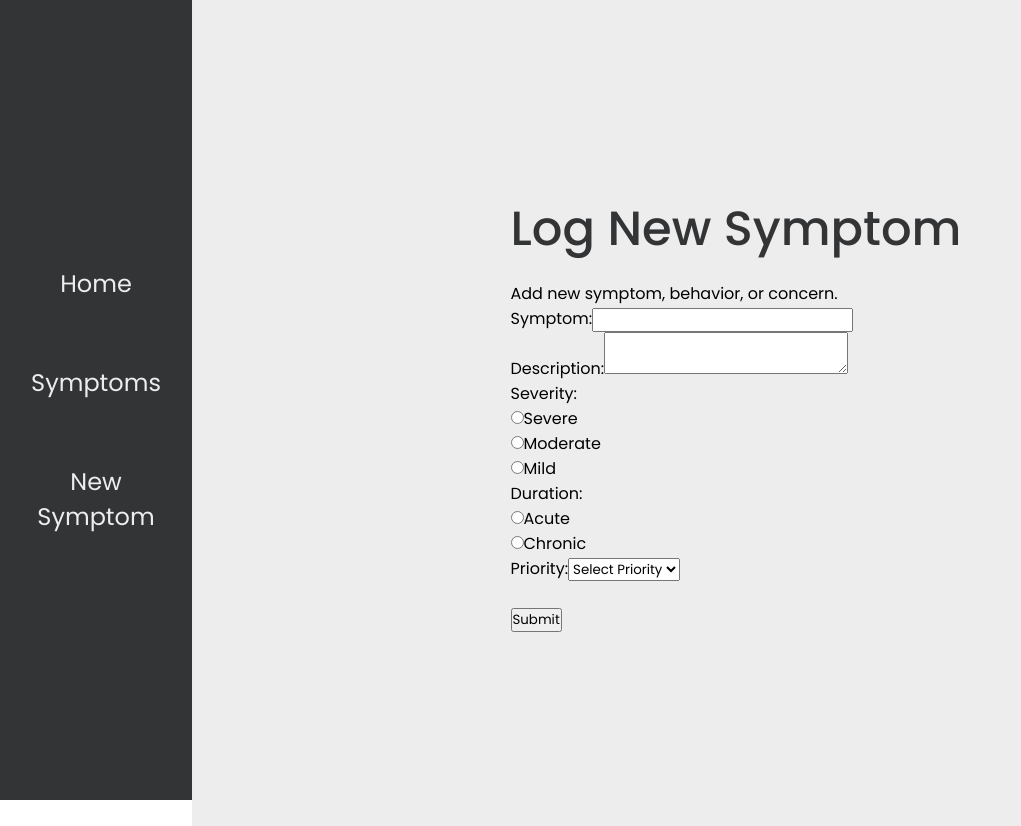
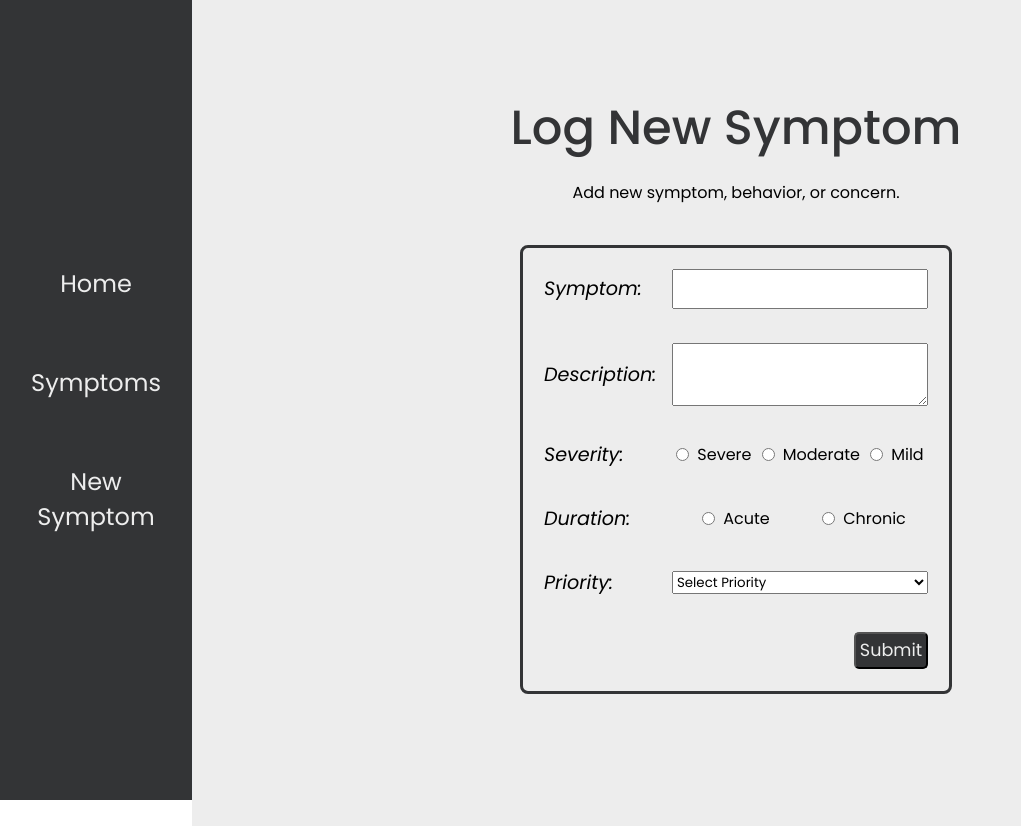
Before and after one commit to rickibeckless/Symptom-Logger, a React (Vite) app: page /symptoms/new in a window 1280 px wide. Shown: the whole page, without its empty margins (0-1021 px from the left). Built offline with nearby package versions, Linux system fonts and the light colour scheme; no server answers.

Commit message:
feat: add NewSymptom styles

```diff
--- a/src/App.css
+++ b/src/App.css
@@ -48,6 +48,10 @@
 
 /* MAIN BODY STYLES */
 
+button, input, select, option {
+    cursor: pointer;
+}
+
 #main-body {
     margin-left: 15vw;
     padding: 1%;
@@ -69,7 +73,7 @@
     margin-bottom: 2vh;
 }
 
-/* SYMPTOM LIST */
+/* SYMPTOM LIST (SymptomList.jsx) STYLES */
 
 #symptoms-stats-holder {
     display: flex;
@@ -104,15 +108,19 @@
 .symptom-card {
     margin: 1%;
     padding: 1vw;
+
     border: 1px solid #e9ecef;
     border-radius: 8px;
     background-color: #333436;
+
     height: 55vh;
     width: 72%;
+
     display: flex;
     flex-direction: column;
     align-items: center;
     justify-content: space-around;
+
     overflow: scroll;
 }
 
@@ -155,3 +163,96 @@
     font-style: italic;
     font-weight: 200;
 }
+
+/* NEW SYMPTOM (NewSymptom.jsx) STYLES */
+
+.new-symptom-header {
+    display: flex;
+    flex-direction: column;
+    align-items: center;
+
+}
+
+.symptom-form-holder {
+    display: flex;
+    flex-direction: column;
+    flex-wrap: wrap;
+    justify-content: space-between;
+
+    border: 3px solid #333436;
+    border-radius: 8px;
+
+    padding: 2%;
+    margin: 5vh 0;
+
+    height: 50vh;
+    width: 30vw;
+}
+
+.new-symptom-form {
+    display: flex;
+    flex-direction: row;
+    justify-content: space-between;
+    align-items: center;
+    flex-wrap: nowrap;
+}
+
+.symptom-form-label {
+    font-size: 1.2rem;
+    font-style: italic;
+}
+
+.symptom-form-options {
+    width: 20vw;
+    display: flex;
+    flex-direction: row;
+    align-items: center;
+    justify-content: center;
+}
+
+.symptom-form-options > * {
+    width: 100%;
+}
+
+.form-options-text {
+    font-size: 1rem;
+    padding: 2%;
+}
+
+.symptom-form-holder button {
+    width: min-content;
+    padding: 1%;
+    font-size: 1.1rem;
+    color: #ededed;
+    margin-left: auto;
+    border-radius: 5px;
+    background-color: #333436;
+
+    transition: font-size 0.4s ease-in-out;
+}
+
+.symptom-form-holder button:hover {
+    color: #bababa;
+    font-size: 1rem;
+}
+
+.form-option {
+    display: flex;
+    flex-direction: row;
+    align-items: center;
+    justify-content: center;
+    gap: .5rem;
+    margin: 0 2%;
+}
+
+
+/* SYMPTOM (Symptom.jsx) STYLES */
+
+#symptom-summary {
+    background-color: #333436;
+    color: #ededed;
+}
+
+#symptom-summary .page-title {
+    color: #ededed;
+}
--- a/src/App.jsx
+++ b/src/App.jsx
@@ -2,13 +2,11 @@ import { Link, Routes, Route } from 'react-router-dom';
 import { createClient } from '@supabase/supabase-js';
 import './App.css';
 import { Home } from './pages/Home';
-//import { About } from './pages/About';
 import { SymptomList } from './pages/SymptomList';
 import { Symptom } from './pages/Symptom';
 import { NewSymptom } from './pages/NewSymptom';
 import { EditSymptom } from './pages/EditSymptom';
 import { NotFound } from './pages/NotFound';
-
 
 const supabaseUrl = import.meta.env.VITE_SUPABASE_URL;
 const supabaseKey = import.meta.env.VITE_SUPABASE_KEY;
@@ -21,7 +19,6 @@ function App() {
             <nav id="main-navbar">
                 <ul>
                     <li><Link to="/" className="navbar-links">Home</Link></li>
-                    {/* <li><Link to="/about">About</Link></li> */}
                     <li><Link to="/symptoms" className="navbar-links">Symptoms</Link></li>
                     <li><Link to="/symptoms/new" className="navbar-links">New Symptom</Link></li>
                 </ul>
@@ -30,7 +27,6 @@ function App() {
             <div id="main-body">
                 <Routes>
                     <Route path="/" element={<Home />} />
-                    {/* <Route path="/about" element={<About />} /> */}
                     <Route path="/symptoms" element={<SymptomList />} />
                     <Route path="/symptoms/:id/*" element={<Symptom />} />
                     <Route path="/symptoms/new" element={<NewSymptom />} />
--- a/src/pages/NewSymptom.jsx
+++ b/src/pages/NewSymptom.jsx
@@ -32,54 +32,69 @@ export function NewSymptom() {
     };
 
     return (
-        <div>
+        <>
+            <div className="new-symptom-header">
                 <h1 className="page-title">Log New Symptom</h1>
                 <p className="page-summary">Add new symptom, behavior, or concern.</p>
-            <form onSubmit={handleSubmit}>
+            </div>
+            <form className="symptom-form-holder" onSubmit={handleSubmit}>
                 <div id="symptom-form" className="new-symptom-form">
-                    <label>Symptom:</label>
-                    <input type="text" value={Symptom} onChange={(e) => setSymptom(e.target.value)} required />
-                    <br />
+                    <label className="symptom-form-label">Symptom:</label>
+
+                    <div className="symptom-form-options">
+                        <input className="form-options-text" type="text" value={Symptom} onChange={(e) => setSymptom(e.target.value)} required />
+                    </div>
                 </div>
 
                 <div id="description-form" className="new-symptom-form">
-                    <label>Description:</label>
-                    <textarea value={Description} onChange={(e) => setDescription(e.target.value)} required />
-                    <br />
+                    <label className="symptom-form-label">Description:</label>
+
+                    <div className="symptom-form-options">
+                        <textarea className="form-options-text" value={Description} onChange={(e) => setDescription(e.target.value)} required />
+                    </div>
                 </div>
 
                 <div id="severity-form" className="new-symptom-form">
-                    <label>Severity:</label>
-                    <br />
+                    <label className="symptom-form-label">Severity:</label>
 
+                    <div className="symptom-form-options">
+                        <div className="form-option">
                             <input type="radio" id="severe" name="severity" value="Severe" onChange={(e) => setSeverity(e.target.value)} />
                             <label htmlFor="severe">Severe</label>
-                    <br />
+                        </div>
 
+                        <div className="form-option">
                             <input type="radio" id="moderate" name="severity" value="Moderate" onChange={(e) => setSeverity(e.target.value)} />
                             <label htmlFor="moderate">Moderate</label>
-                    <br />
+                        </div>
 
+                        <div className="form-option">
                             <input type="radio" id="mild" name="severity" value="Mild" onChange={(e) => setSeverity(e.target.value)} />
                             <label htmlFor="mild">Mild</label>
-                    <br />
+                        </div>
+                    </div>
                 </div>
 
                 <div id="duration-form" className="new-symptom-form">
-                    <label>Duration:</label>
-                    <br />
+                    <label className="symptom-form-label">Duration:</label>
 
+                    <div className="symptom-form-options">
+                        <div className="form-option">
                             <input type="radio" id="acute" name="duration" value="Acute" onChange={(e) => setDuration(e.target.value)} />
                             <label htmlFor="acute">Acute</label>
-                    <br />
+                        </div>
 
+                        <div className="form-option">
                             <input type="radio" id="chronic" name="duration" value="Chronic" onChange={(e) => setDuration(e.target.value)} />
                             <label htmlFor="chronic">Chronic</label>
-                    <br />
+                        </div>
+                    </div>
                 </div>
 
                 <div id="priority-form" className="new-symptom-form">
-                    <label>Priority:</label>
+                    <label className="symptom-form-label">Priority:</label>
+
+                    <div className="symptom-form-options">
                         <select id="priority" name="priority" onChange={(e) => setPriority(e.target.value)} required >
                             <option value="" disabled selected>Select Priority</option>
                             <option value="High">High</option>
@@ -87,10 +102,10 @@ export function NewSymptom() {
                             <option value="Low">Low</option>
                         </select>
                     </div>
+                </div>
 
-                <br />
                 <button type="submit">Submit</button>
             </form>
-        </div>
+        </>
     )
 };
--- a/src/pages/Symptom.jsx
+++ b/src/pages/Symptom.jsx
@@ -26,8 +26,10 @@ export function Symptom() {
 
     return (
         <>
-            <h1 className="page-title">{symptom?.Symptom}</h1>
-            <p className="symptom-description">{symptom?.Description}</p>
+            <div id="symptom-summary">
+                <h1 className="page-title">{symptom?.Symptom}</h1>
+                <p className="symptom-description">{symptom?.Description}</p>
+            </div>
             {symptom?.Severity && <p>Severity: {symptom.Severity}</p>}
             {symptom?.Duration && <p>Duration: {symptom.Duration}</p>}
             {symptom?.Priority && <p>Priority: {symptom.Priority}</p>}
```
Also changed, not shown: src/pages/About.jsx (deleted, +0 -8 lines), 1 other file (tests, documents, lock files or other folders). Lines whose indentation alone changed are shown as unchanged.
